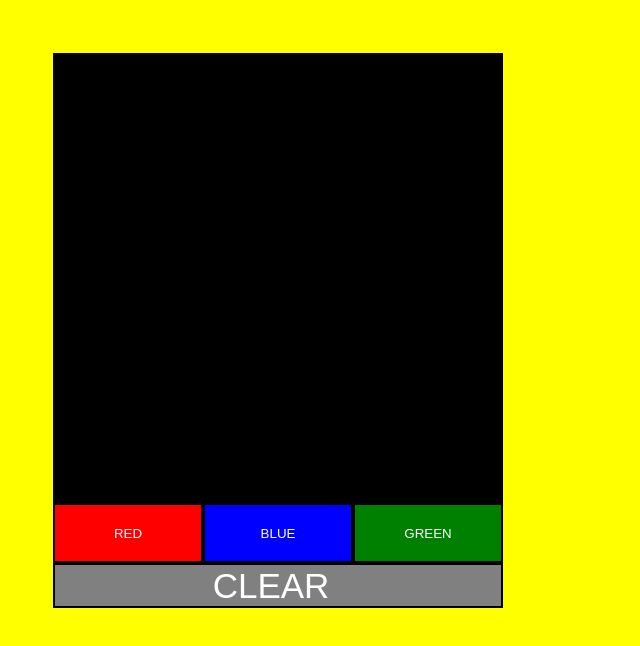
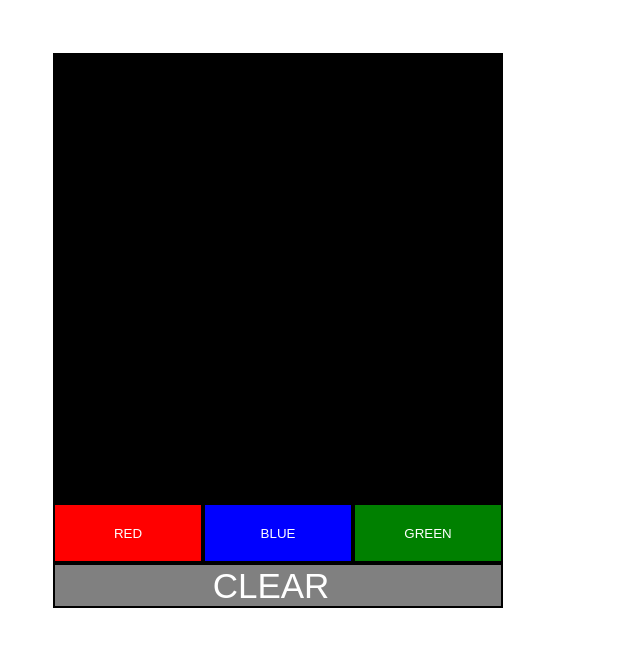
Before and after one commit to Gopikrishna-M-A/samplejs, a plain HTML site: page index.html in a window 1280 px wide. Shown: the whole page, without its empty margins (0-640 px from the left). Drawn offline with Linux system fonts and the light colour scheme.

Commit message:
bag color changed

```diff
--- a/style.css
+++ b/style.css
@@ -1,6 +1,6 @@
 body{
     padding: 45px;
-    background-color: yellow;
+    background-color: rgb(3, 105, 105)7, 143, 143);
 }
 #main{
 
```
